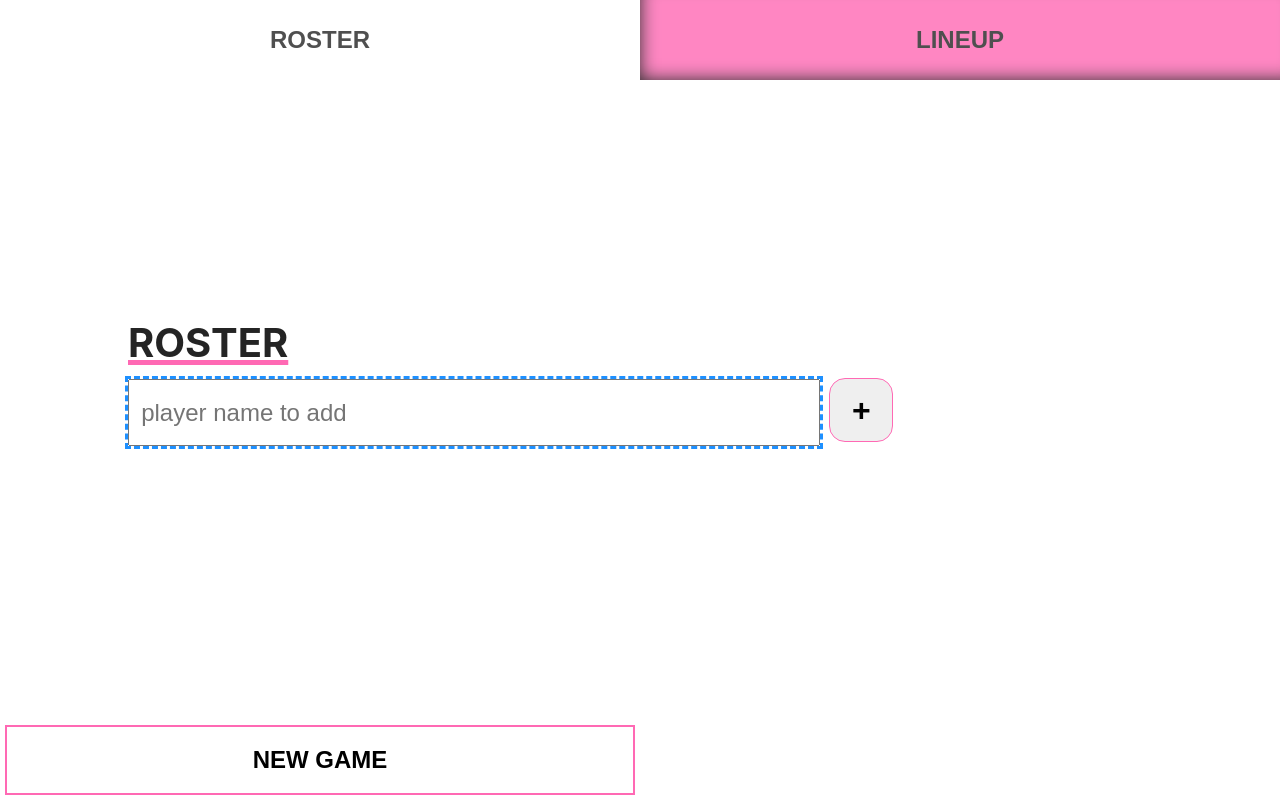
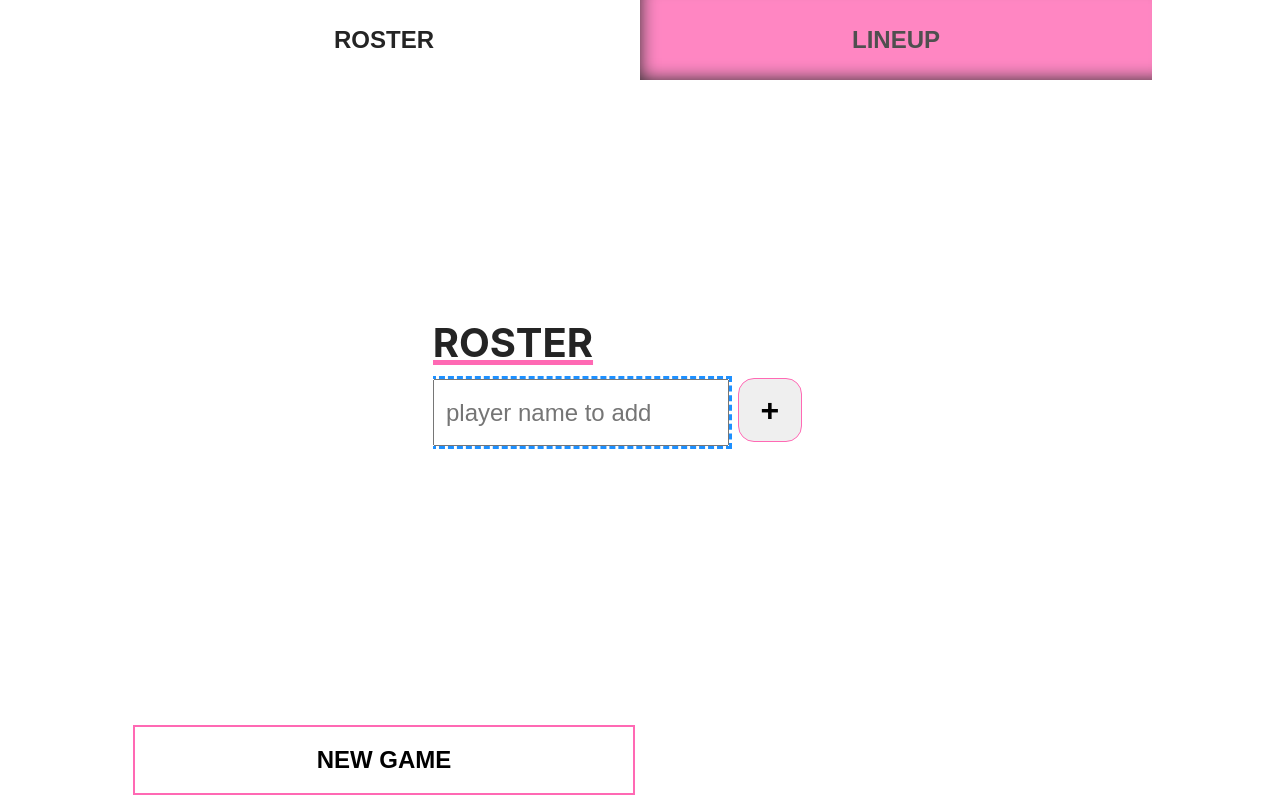
Before and after one commit to jsahlsa/fair-play, a website built with Vite: page index.html in a window 1280 px wide. Built offline with nearby package versions, Linux system fonts and the light colour scheme.

Commit message:
set fixed max-width so largest device full width is ipad pro

```diff
--- a/style.css
+++ b/style.css
@@ -53,13 +53,21 @@ html {
     height: 100dvh;
 }
 
+html,
+body {
+    margin: 0;
+    padding: 0;
+}
+
 main {
-    width: 100vw;
+    max-width: 1024px;
+    width: 100%;
     display: grid;
     justify-content: stretch;
     align-content: space-between;
     grid-template-rows: auto 80dvh auto;
     min-height: -webkit-fill-available;
+    margin: auto;
 }
 
 .main-container {
@@ -73,7 +81,8 @@ main {
 }
 
 .roster-container {
-    overflow: scroll;
+    overflow-y: scroll;
+    padding: 0;
 }
 
 .table-heads {
@@ -82,7 +91,7 @@ main {
 
 .lineup-container {
     display: none;
-    overflow: scroll;
+    overflow-y: scroll;
     width: 100dvw;
     font-size: 1.5rem;
 }
@@ -113,11 +122,6 @@ li {
 
 li:nth-child(odd) {
     background-color: var(--gray-background);
-}
-
-.roster-container {
-    padding: 2rem;
-    width: 80vw;
 }
 
 .make-lineup {
```
